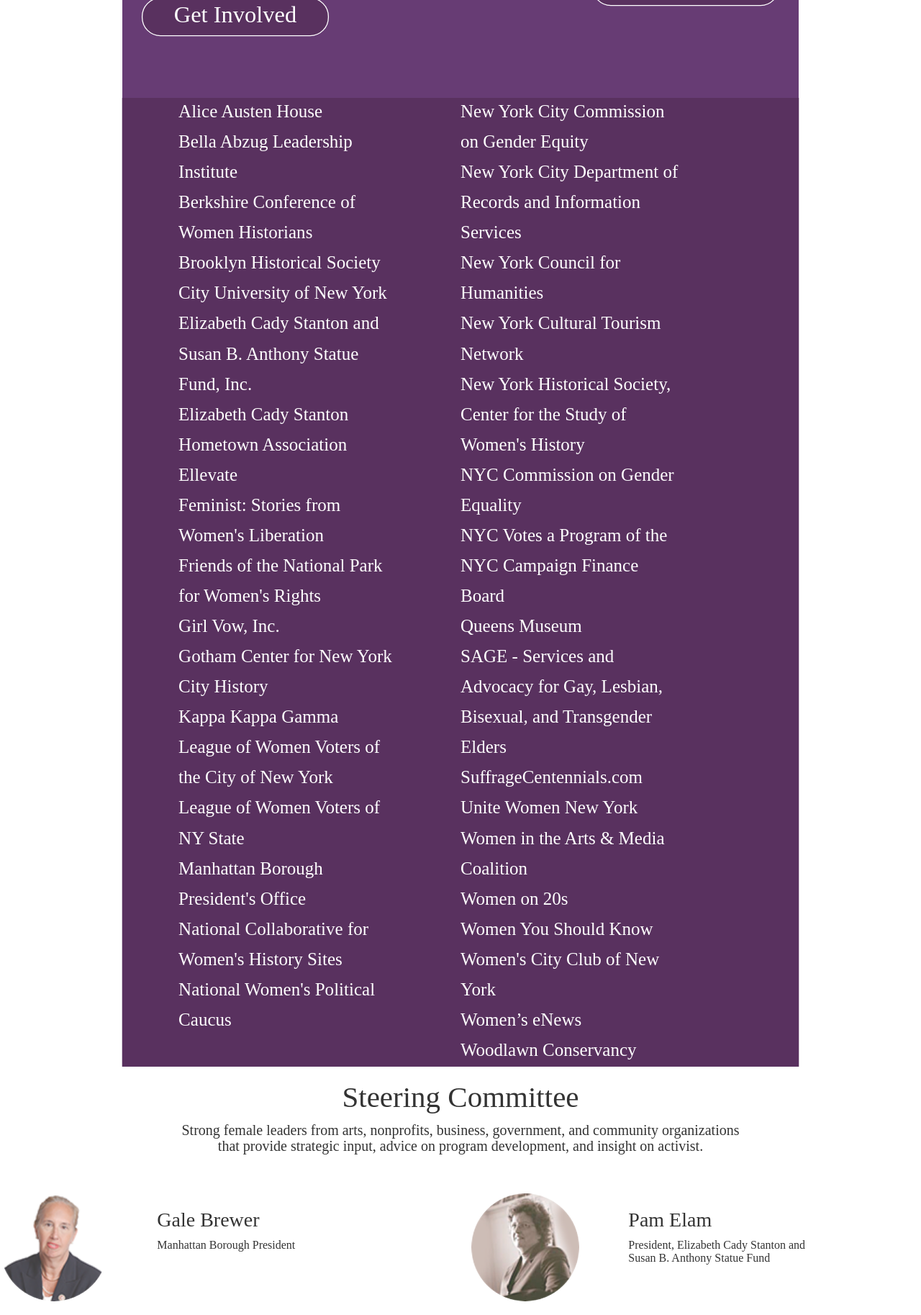
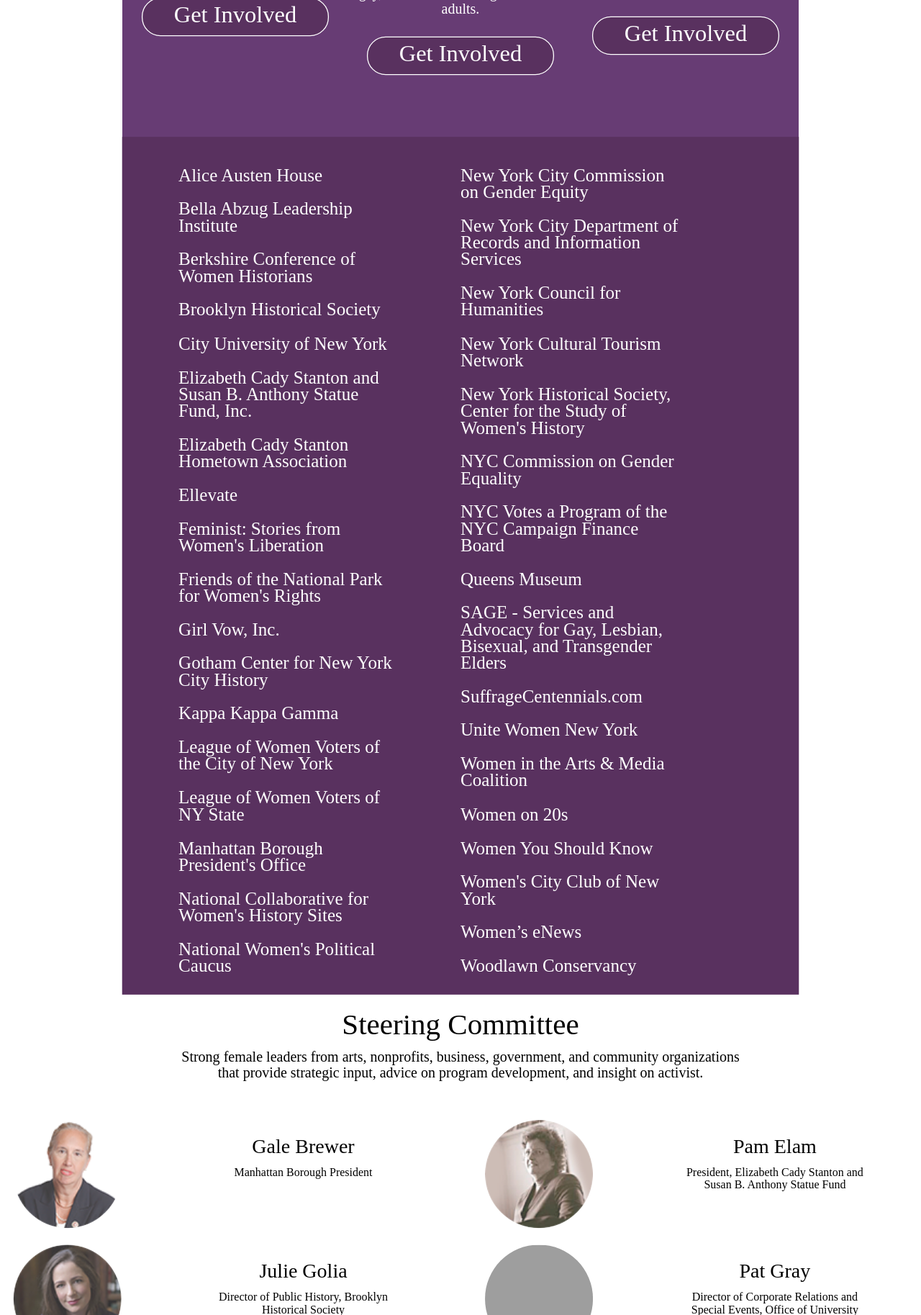
Before and after one commit to nycrecords/womens_activism_nyc, a Flask app: page /about in a window 1280 px wide. Shown: the part 1381-3208 px from the top of the page at 72% size. Run offline with Flask 2, Linux system fonts and the light colour scheme; parts of the project's set-up code (start-up, migrations or seed data) failed here and were passed over; some libraries are stand-ins or nearby versions; some web fonts are replaced; grey boxes are pictures that could not be loaded.

Commit message:
adjusting spacing

```diff
--- a/app/static/styles.css
+++ b/app/static/styles.css
@@ -324,6 +324,7 @@
 .activist_information {
     background-color: rgb(103, 60, 116);
     padding-bottom: 5%;
+
 }
 
 .share_title {
@@ -555,7 +556,7 @@
 }
 
 .steering_committee {
-    text-align: left;
+    text-align: center;
     color: black;
     font-family: "Open San Regular";
     -moz-transform: matrix( 1.00060121135403,0,0,1.00145332831479,0,0);
@@ -601,7 +602,7 @@
 }
 
 .empowerment_partners {
-  font-size: 18px;
+  font-size: 10px;
   font-family: "Open Sans";
   color: rgb(255, 255, 255);
   line-height: 2.333;
--- a/app/templates/_empowerment_partners.html
+++ b/app/templates/_empowerment_partners.html
@@ -50,10 +50,17 @@
 
                     <br/>
                 </div>
+                            <br>
+                            <br>
 
+
+                            <br>
                 <div class="row-fluid">
                     <h2>Ellevate<br/>
-                        <br/>
+                        <br>
+                        <br>
+                        <br>
+
                         <br/></h2>
                 </div>
 
@@ -81,9 +88,12 @@
 
                     <br/>
                 </div>
-
+                        <br>
+                        <br>
+                        <br>
                 <div class="row-fluid">
                     <h2>City University of New York<br/>
+
                         <br/></h2>
                 </div>
 
@@ -108,179 +118,254 @@
     <div class="row empowerment_partners">
         <div class="col-md-4 col-md-push-1">
             <div class="row">
-                <a class="empowerment_partners_link" href="http://aliceausten.org/">Alice Austen House</a>
+                <br>
+                <br>
+                <a class="empowerment_partners_link" href="http://aliceausten.org/">Alice Austen House </a>
+                <br>
+                <br>
+
+
             </div>
 
             <div class="row">
                 <a class="empowerment_partners_link" href="http://www.abzuginstitute.org/">Bella Abzug Leadership
                     Institute</a>
+                <br>
+                <br>
             </div>
 
             <div class="row">
                 <a class="empowerment_partners_link" href="http://berksconference.org/">Berkshire Conference of Women
                     Historians</a>
+                <br>
+                <br>
             </div>
 
             <div class="row">
                 <a class="empowerment_partners_link" href="http://www.brooklynhistory.org/">Brooklyn Historical
                     Society</a>
+                <br>
+                <br>
             </div>
 
             <div class="row">
                 <a class="empowerment_partners_link" href="http://www2.cuny.edu/">City University of New York</a>
+                <br>
+                <br>
             </div>
 
             <div class="row">
                 <a class="empowerment_partners_link" href="http://www.monumentalwomen.org/index.php">Elizabeth Cady
                     Stanton
                     and Susan B. Anthony Statue Fund, Inc.</a>
+                <br>
+                <br>
             </div>
 
             <div class="row">
                 <a class="empowerment_partners_link" href="http://www.ecstantonhometown.org/">Elizabeth Cady Stanton
                     Hometown Association</a>
+                <br>
+                <br>
             </div>
 
             <div class="row">
                 <a class="empowerment_partners_link" href="https://www.ellevatenetwork.com/">Ellevate</a>
+                <br>
+                <br>
             </div>
 
             <div class="row">
                 <a class="empowerment_partners_link" href="http://www.feministstories.com/">Feminist: Stories from
                     Women's
                     Liberation</a>
+                <br>
+                <br>
             </div>
 
             <div class="row">
                 <a class="empowerment_partners_link" href="http://www.womensrightsfriends.org/">Friends of the National
                     Park for Women's Rights</a>
+                <br>
+                <br>
             </div>
 
             <div class="row">
                 <a class="empowerment_partners_link" href=" http://www.girlvow.org/">Girl Vow, Inc.</a>
+                <br>
+                <br>
             </div>
 
             <div class="row">
                 <a class="empowerment_partners_link" href="http://www.gothamcenter.org/">Gotham Center for New York City
                     History</a>
+                <br>
+                <br>
             </div>
 
             <div class="row">
                 <a class="empowerment_partners_link" href="https://www.kappakappagamma.org/kappa/">Kappa Kappa Gamma</a>
+                <br>
+                <br>
             </div>
 
             <div class="row">
                 <a class="empowerment_partners_link" href="http://www.lwvnyc.org/">League of Women Voters of the City of
                     New York</a>
+                <br>
+                <br>
             </div>
 
             <div class="row">
                 <a class="empowerment_partners_link" href=" http://www.lwvny.org/">League of Women Voters of NY
                     State</a>
+                <br>
+                <br>
             </div>
 
             <div class="row">
                 <a class="empowerment_partners_link" href=" http://manhattanbp.nyc.gov/html/home/home.shtml">Manhattan
                     Borough President's Office</a>
+                <br>
+                <br>
             </div>
 
             <div class="row">
                 <a class="empowerment_partners_link" href="http://www.ncwhs.org/">National Collaborative for Women's
                     History Sites</a>
+                <br>
+                <br>
             </div>
 
 
             <div class="row">
                 <a class="empowerment_partners_link" href="http://www.nwpc.org/">National Women's Political Caucus</a>
-
+                <br>
+                <br>
             </div>
         </div>
 {#half way point#}
         <div class="col-md-4 col-md-push-2">
             <div class="row">
+                <br>
+                <br>
                 <a class="empowerment_partners_link" href="http://www1.nyc.gov/site/genderequity/index.page">New York
                     City
                     Commission on Gender Equity</a>
+                <br>
+                <br>
             </div>
 
             <div class="row">
                 <a class="empowerment_partners_link" href=" http://www.nyc.gov/html/records/html/home/home.shtml">New
                     York City Department of Records and Information Services</a>
+                <br>
+                <br>
             </div>
 
             <div class="row">
                 <a class="empowerment_partners_link" href="http://www.nyhumanities.org/">New York Council for
                     Humanities</a>
+                <br>
+                <br>
             </div>
 
             <div class="row">
                 <a class="empowerment_partners_link" href=" http://newyorkculturalheritagetourismnetwork.com/">New York
                     Cultural Tourism Network</a>
+                <br>
+                <br>
             </div>
 
             <div class="row">
                 <a class="empowerment_partners_link" href=" http://www.nyhistory.org/womens-history">New York Historical
                     Society, Center for the Study of Women's History</a>
+                <br>
+                <br>
             </div>
 
             <div class="row">
                 <a class="empowerment_partners_link" href="http://www1.nyc.gov/site/genderequity/index.page">NYC
                     Commission
                     on Gender Equality</a>
+                <br>
+                <br>
             </div>
 
             <div class="row">
                 <a class="empowerment_partners_link" href="http://www.nyccfb.info/nyc-votes">NYC Votes a Program of the
                     NYC
                     Campaign Finance Board</a>
+                <br>
+                <br>
             </div>
 
             <div class="row">
                 <a class="empowerment_partners_link" href="http://www.queensmuseum.org/">Queens Museum</a>
+                <br>
+                <br>
             </div>
 
             <div class="row">
                 <a class="empowerment_partners_link" href="http://www.sageusa.org/">SAGE - Services and Advocacy for
                     Gay,
                     Lesbian, Bisexual, and Transgender Elders</a>
+                <br>
+                <br>
 
             </div>
 
             <div class="row">
                 <a class="empowerment_partners_link"
                    href="http://www.suffragecentennials.com/">SuffrageCentennials.com</a>
+                <br>
+                <br>
 
             </div>
 
             <div class="row">
                 <a class="empowerment_partners_link" href="http://unitewomenny.org/">Unite Women New York</a>
+                <br>
+                <br>
 
             </div>
 
             <div class="row">
                 <a class="empowerment_partners_link" href="http://www.womenartsmediacoalition.org/#index">Women in the
                     Arts &amp; Media Coalition</a>
+                <br>
+                <br>
 
             </div>
 
             <div class="row">
                 <a class="empowerment_partners_link" href="http://www.womenon20s.org/">Women on 20s</a>
+                <br>
+                <br>
             </div>
 
             <div class="row">
                 <a class="empowerment_partners_link" href="http://www.womenyoushouldknow.net/">Women You Should Know</a>
+                <br>
+                <br>
             </div>
 
             <div class="row">
                 <a class="empowerment_partners_link" href="http://www.wccny.org/">Women's City Club of New York</a>
+                <br>
+                <br>
             </div>
 
             <div class="row">
                 <a class="empowerment_partners_link" href="http://womensenews.org/">Women&rsquo;s eNews</a>
+                <br>
+                <br>
             </div>
 
             <div class="row">
                 <a class="empowerment_partners_link" href="http://www.woodlawnconservancy.org/">Woodlawn Conservancy</a>
+                <br>
+                <br>
             </div>
         </div>
     </div>
--- a/app/templates/_steering_committee.html
+++ b/app/templates/_steering_committee.html
@@ -1,4 +1,4 @@
-<center>
+<div class="steering_committee">
     <h1>Steering Committee</h1>
     <h4> Strong female leaders from arts, nonprofits, business, government, and community organizations <br>
         that provide strategic input, advice on program development, and insight on activist.<br>
@@ -6,7 +6,6 @@
         <br>
     </h4>
 
-    </center>
     <div class="container-fluid">
         <div class="row">
             <div class="col-md-6">
@@ -242,3 +241,4 @@
             </div>
         </div>
     </div>
+</div>
```
Lines whose indentation alone changed are shown as unchanged.
